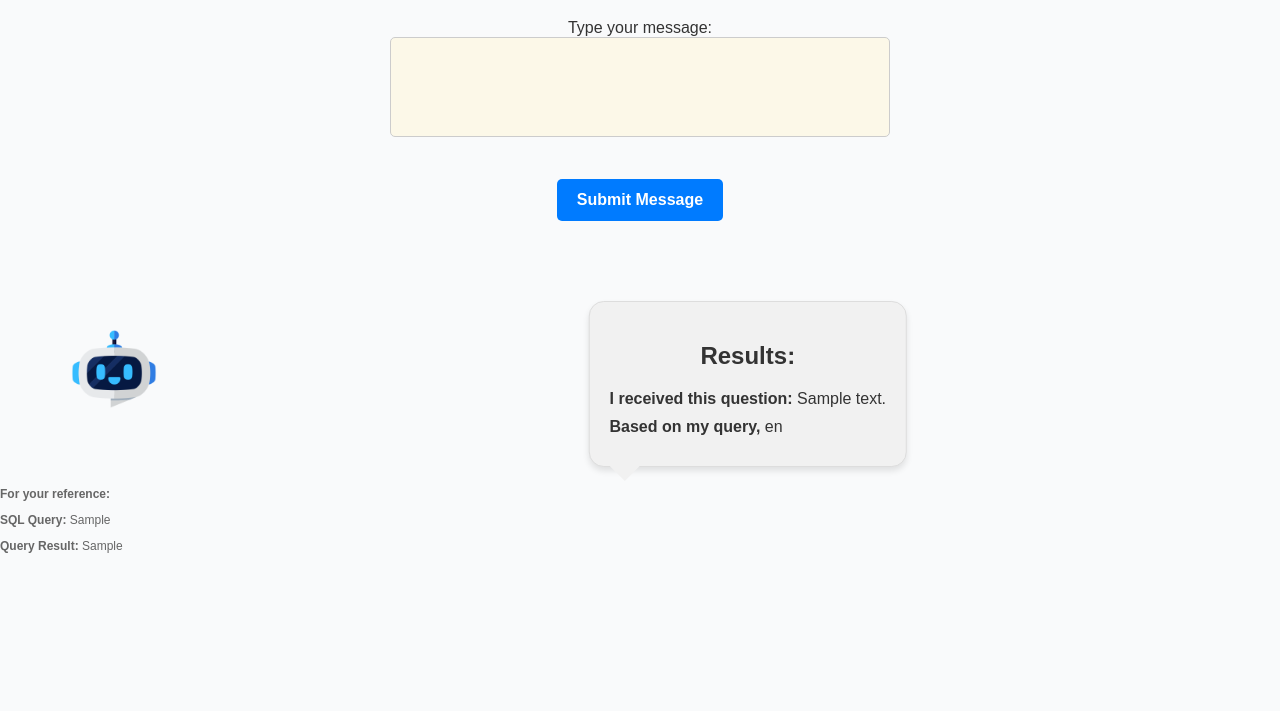
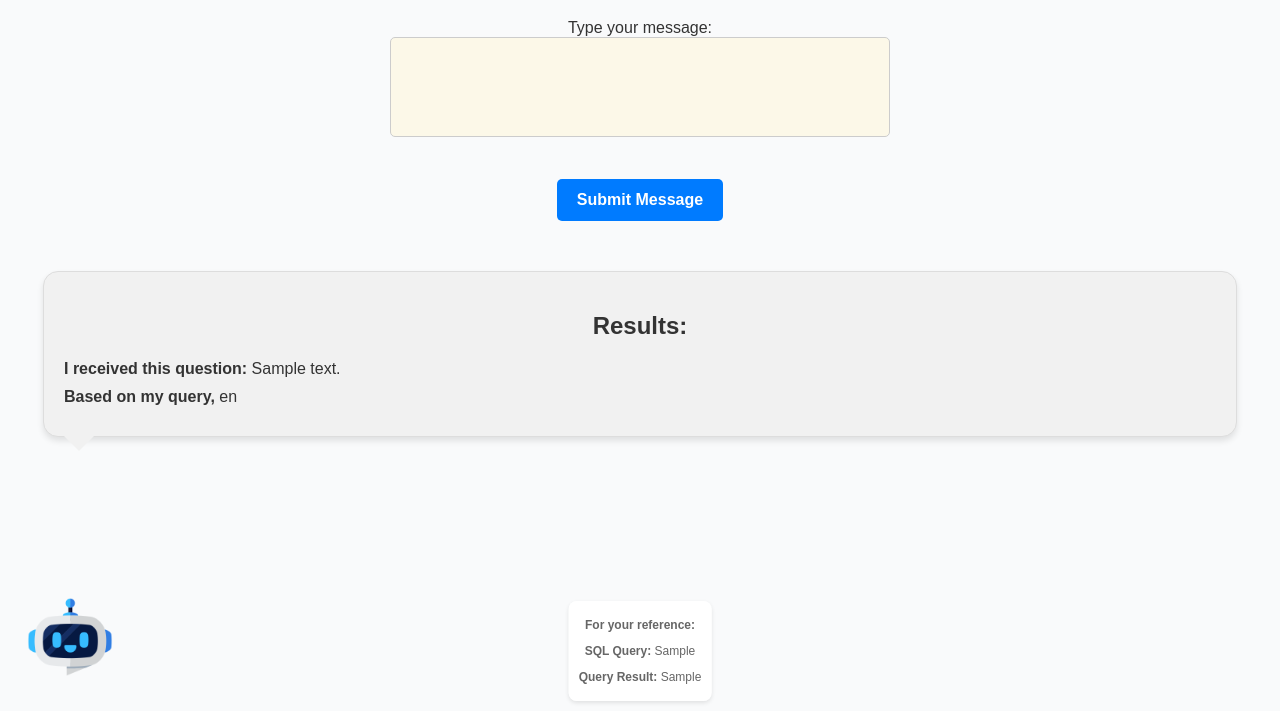
Before and after one commit to Afag-Ramazanova/DE_final_project, a Flask app: template templates/webpage.html in a window 1280 px wide. Shown: the part 89-800 px from the top of the page. Run offline with Flask 3, Linux system fonts and the light colour scheme; the template is opened without the code that fills it: most values are stand-ins (such as "Sample title", 1, 10 or a date in 2020).

Commit message:
more html changes

```diff
--- a/templates/webpage.html
+++ b/templates/webpage.html
@@ -69,8 +69,7 @@
             border: 1px solid #ddd;
             border-radius: 15px;
             position: relative;
-            max-width: 80%;
-            transform: translateX(15%);
+            max-width: 90%; /* Extend across the page */
             margin-left: auto;
             margin-right: auto;
             box-shadow: 0 4px 6px rgba(0, 0, 0, 0.1);
@@ -107,7 +106,26 @@
         .small-text {
             font-size: 12px;
             color: #666;
-            margin-top: 20px;
+            position: fixed; /* Fix it at the bottom */
+            bottom: 10px; /* Adjust the vertical spacing */
+            left: 50%; /* Start centering horizontally */
+            transform: translateX(-50%); /* Complete horizontal centering */
+            text-align: center;
+            background-color: rgba(255, 255, 255, 0.9); /* Optional: background for readability */
+            padding: 5px 10px; /* Optional: add padding */
+            border-radius: 8px; /* Optional: round the edges */
+            box-shadow: 0 2px 4px rgba(0, 0, 0, 0.1); /* Optional: slight shadow */
+        }
+
+        .icon {
+            position: fixed;
+            bottom: 20px;
+            left: 20px;
+        }
+
+        .icon img {
+            width: 100px;
+            height: auto;
         }
 
     </style>
@@ -122,15 +140,12 @@
 
     <!-- Display results if they exist -->
     {% if message %}
-        <div style="display: flex; align-items: center; max-width: 90%; margin: auto; margin-top: 30px;">
-        <!-- Image on the left -->
-        <img src="static/images/happy.png" alt="Chatbot" style="width: 100px; height: auto; border-radius: 10px; margin-right: 20px;">
-            <div class="results">
-                <h2>Results:</h2>
-                <p><strong>I received this question:</strong> {{ message }}</p>
-                <p><strong>Based on my query,</strong> {{ natural_language_result }}</p>
-            </div>
+        <div class="results">
+            <h2>Results:</h2>
+            <p><strong>I received this question:</strong> {{ message }}</p>
+            <p><strong>Based on my query,</strong> {{ natural_language_result }}</p>
         </div>
+
 
         <!-- Display SQL query and query result in smaller text -->
         <div class="small-text">
@@ -139,5 +154,8 @@
             <p><strong>Query Result:</strong> {{ query_result }}</p>
         </div>
     {% endif %}
+    <div class="icon">
+        <img src="static/images/happy.png" alt="Chatbot Icon">
+    </div>
 </body>
 </html>
```
